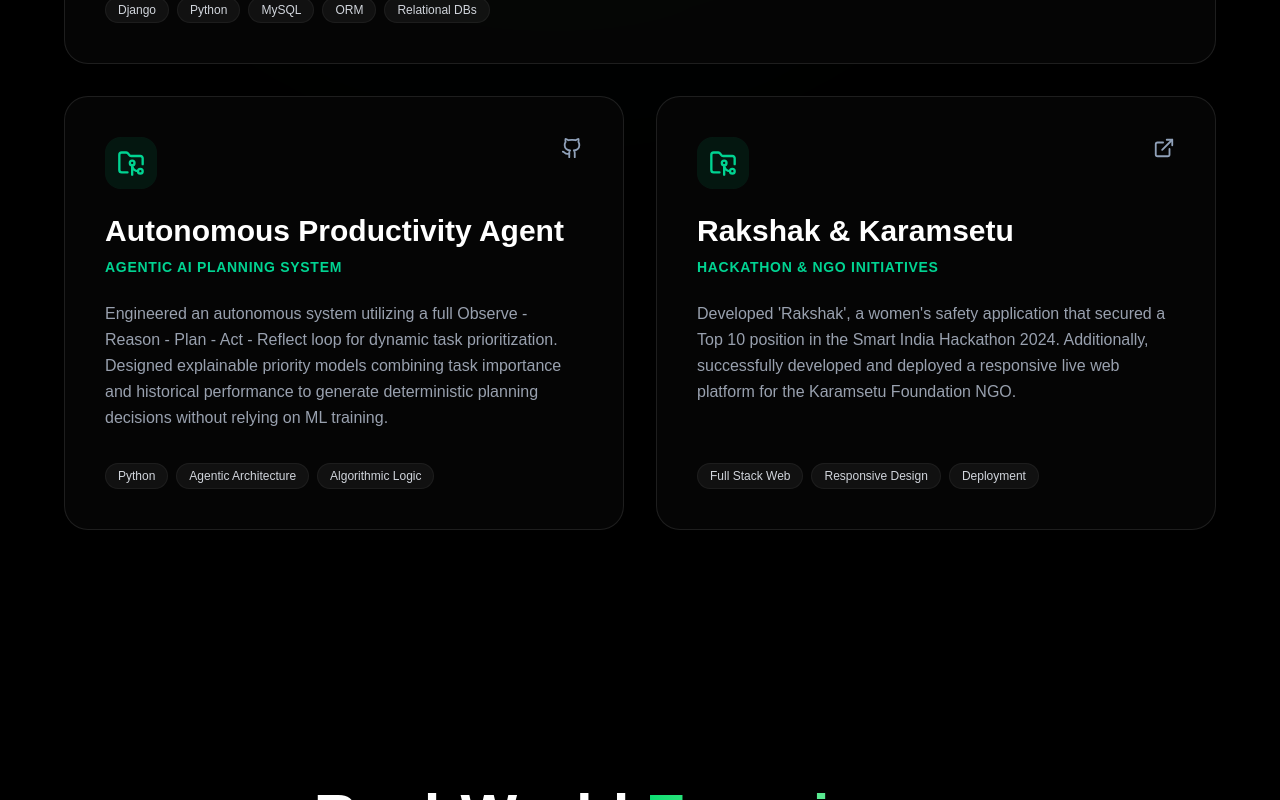
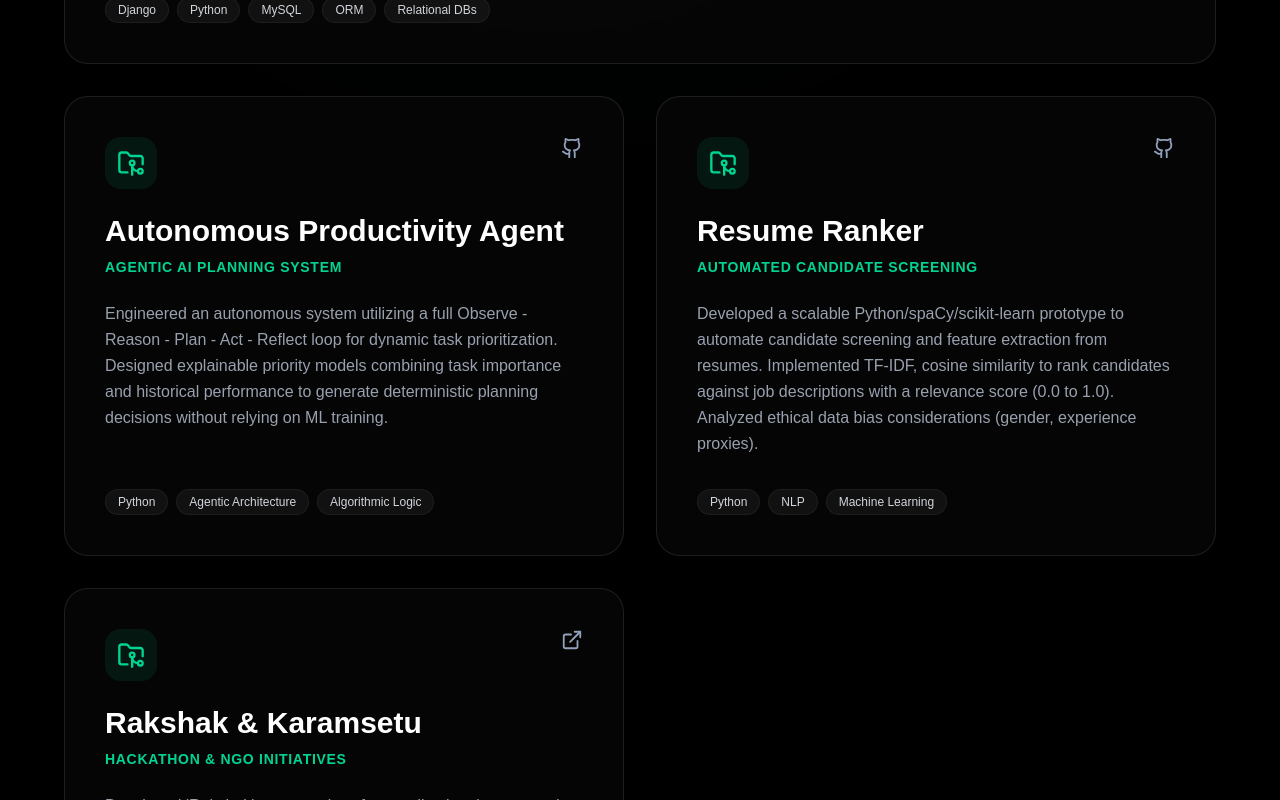
Before and after one commit to yuvieee01/portfolio-2026, a Next.js app: page / in a window 1280 px wide. Shown: the part 2460-3260 px from the top of the page. Built offline with nearby package versions, Linux system fonts and the light colour scheme; no server answers.

Commit message:
Added a Projects

```diff
--- a/src/components/Projects.tsx
+++ b/src/components/Projects.tsx
@@ -24,6 +24,15 @@ export default function Projects() {
       description: "Engineered an autonomous system utilizing a full Observe - Reason - Plan - Act - Reflect loop for dynamic task prioritization. Designed explainable priority models combining task importance and historical performance to generate deterministic planning decisions without relying on ML training.",
       tech: ["Python", "Agentic Architecture", "Algorithmic Logic"],
       github: "https://github.com/yuvieee01/planner-agent",
+      live: "",
+      featured: true
+    },
+    {
+      title: "Resume Ranker",
+      subtitle: "Automated Candidate Screening",
+      description: "Developed a scalable Python/spaCy/scikit-learn prototype to automate candidate screening and feature extraction from resumes. Implemented TF-IDF, cosine similarity to rank candidates against job descriptions with a relevance score (0.0 to 1.0). Analyzed ethical data bias considerations (gender, experience proxies).",
+      tech: ["Python", "NLP", "Machine Learning"],
+      github: "https://github.com/yuvieee01/Resume-Ranker",
       live: "",
       featured: true
     },
```
